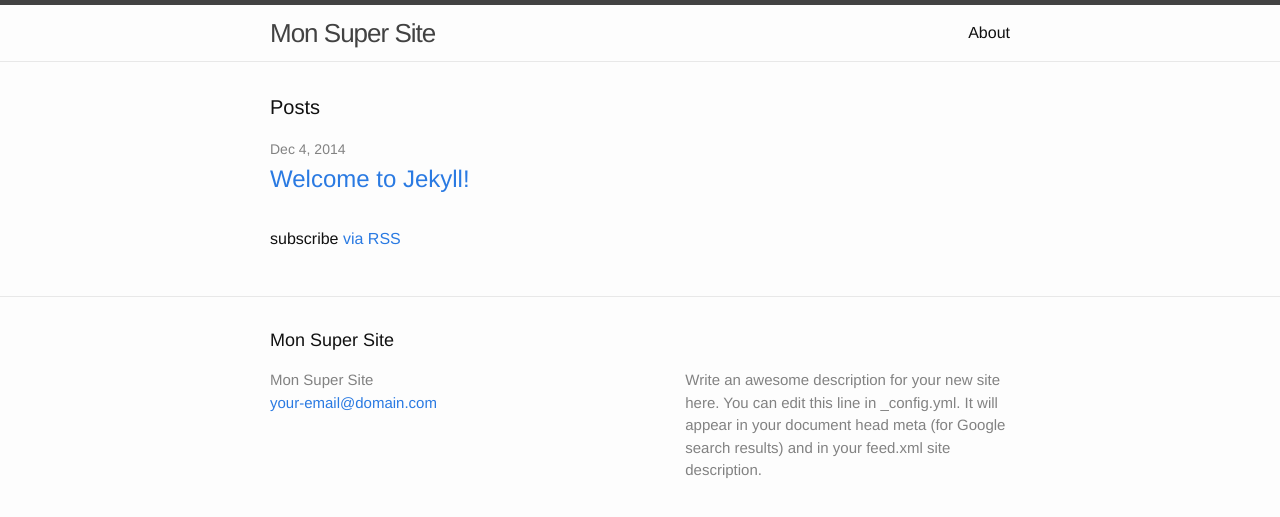
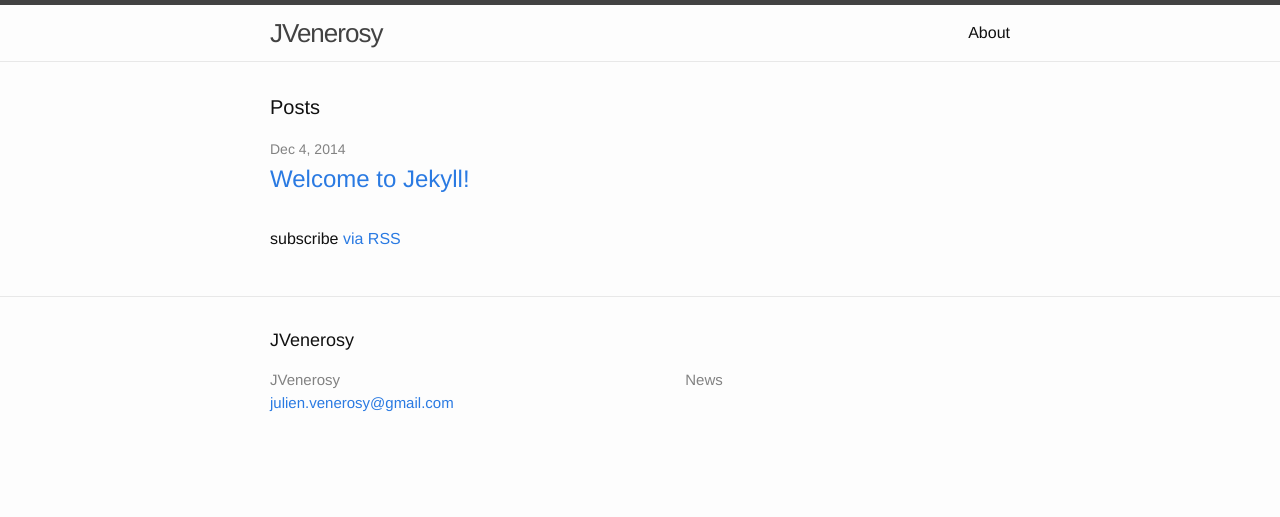
Before and after one commit to jvenerosy/jvenerosy.github.io, a Jekyll site: the page built from index.html, in a window 1280 px wide. Shown: the top 517 px of the page. Built offline with Jekyll 4.4.1, drawn with Linux system fonts in a browser that asks for light colours; the list of posts is cut into pages by our own code.

Commit message:
dernier test

```diff
--- a/_config.yml
+++ b/_config.yml
@@ -1,11 +1,13 @@
 # Site settings
-title: Mon Super Site
-email: your-email@domain.com
-description: "Write an awesome description for your new site here. You can edit this line in _config.yml. It will appear in your document head meta (for Google search results) and in your feed.xml site description."
+title: JVenerosy
+email: julien.venerosy@gmail.com
+description: "News"
 baseurl: ""
 url: ""
 paginate: 1
 paginate_path: "news/:num"
+github: jvenerosy
+ps4: jvener974
 
 # Build settings
 markdown: kramdown
```
